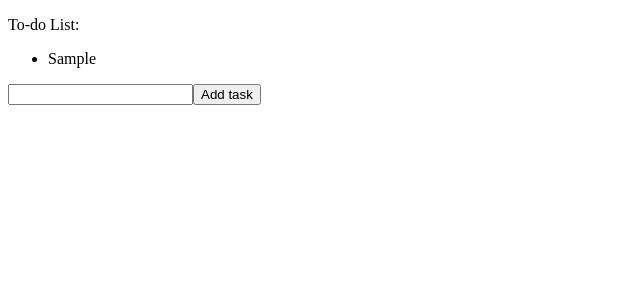
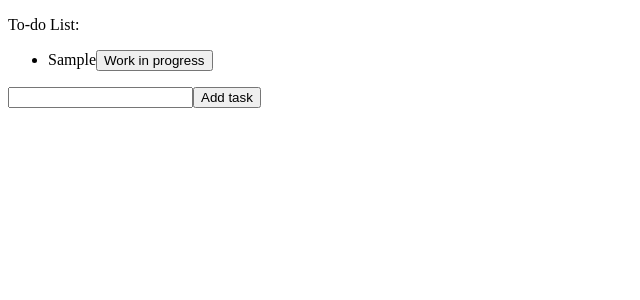
Before and after one commit to CallixteBailly/Todo, a React app: page / in a window 1280 px wide. Both pictures are taken after typing "Sample" into the empty fields and a click on the button "Add task". Shown: the top 300 px of the page, without its empty margins (0-640 px from the left). Built offline with nearby package versions, Linux system fonts and the light colour scheme.

Commit message:
feat(check) fix Task list and add check null or empty

```diff
--- a/src/components/List.tsx
+++ b/src/components/List.tsx
@@ -7,8 +7,11 @@ function List(props: { tasks: any[]; }) {
 
     function handleSubmit(event) {
         event.preventDefault();
-        setTasks([...tasks, newTask]);
-        setNewTask('');
+        if (newTask.trim().length !== 0) {
+            setTasks([...tasks, newTask]);
+            setNewTask('');
+        }
+
     }
 
     return (
@@ -17,8 +20,8 @@ function List(props: { tasks: any[]; }) {
                 <p>No tasks to display</p>
             ) : (
                 <ul>
-                    {tasks.map((task, index) => (
-                        <li key={index}>{task}</li>
+                    {tasks.map((task: any, index: any) => (
+                        <Task item={task}></Task>
                     ))}
                 </ul>
             )}
--- a/tsconfig.json
+++ b/tsconfig.json
@@ -1,12 +1,18 @@
 {
     "compilerOptions": {
+        // Définir la cible de transpilation du code
         "target": "ES3",
+        // Définir le module à utiliser pour la transpilation
         "module": "CommonJS",
+        // Activer les contrôles stricts des valeurs null
         "strictNullChecks": true,
+        // Activer l'interopérabilité des modules ES
         "esModuleInterop": true,
+        // Définir le type de JSX à utiliser
         "jsx": "react-jsx",
     },
     "include": [
+        // Indiquer les répertoires à inclure dans la transpilation
         "src"
     ]
 }
--- a/webpack.config.js
+++ b/webpack.config.js
@@ -28,6 +28,6 @@ module.exports = {
         ]
     },
     resolve: {
-        extensions: ['.tsx', '.ts', '.jsx', '.js']
+        extensions: ['.tsx', '.ts', '.jsx', '.js']  // Indiquer à webpack les extensions de fichiers qu'il doit prendre en compte lors de la résolution des imports
     }
 }
```
